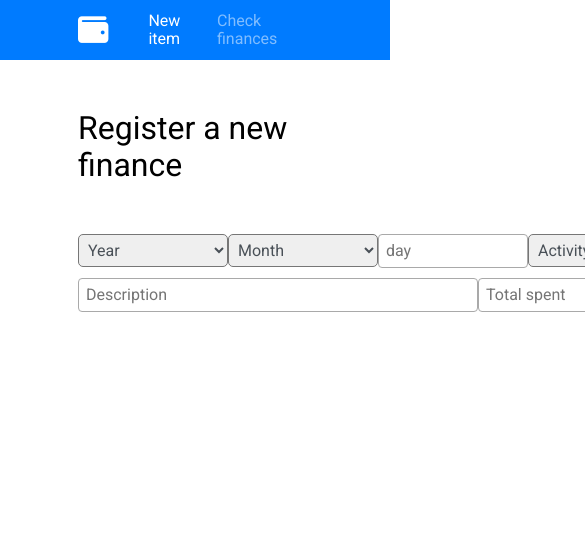
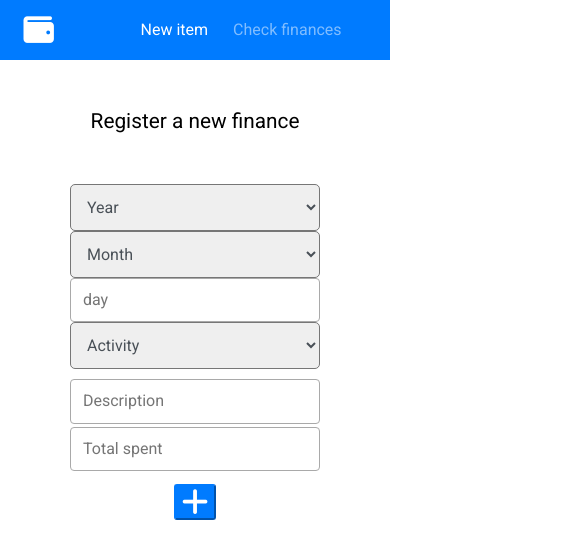
Before and after one commit to henriquetty/PersonalFinance, a plain HTML site: page index.html in a window 390 px wide. Shown: the top 558 px of the page, 585 px wide, since content can reach past the window. Drawn offline with Linux system fonts and the light colour scheme.

Commit message:
Finished responsible design for index

```diff
--- a/css/style.css
+++ b/css/style.css
@@ -59,18 +59,19 @@ section{
     margin: auto;
 }
 
-#top{
+#title{
     margin-top: 50px;
     margin-bottom: 50px;
 }
 
-#top h1{
+#title h1{
     font-weight: 200;
 }
 
+
 /* selects */
 
-#topp{
+#top{
     display: flex;
     flex-direction: row;
     justify-content: space-between;
@@ -98,7 +99,7 @@ section{
     border-radius: 5px;
 }
 
-#bott{
+#bot{
     display: flex;
     justify-content: space-between;
 }
@@ -131,3 +132,87 @@ section{
     transition: 0.2s;
     background-color: #056fe0;
 }
+
+
+/*  media query for the index */
+
+@media (max-width: 900px){
+    #header{
+        display: flex;
+        flex-direction: row;
+        justify-content: center;
+    }
+
+    #title h1{
+        text-align: center;
+    }
+
+    #top, #bot{
+        display: flex;
+        flex-direction: column;
+        align-items: center;
+    }
+
+    .year select, .month select{
+        width: 300px;
+    }
+
+    .day input{
+        width: 300px;
+    }
+
+    .type select{
+        width: 300px;
+    }
+
+    .description input, .value input{
+        margin-bottom: 3px;
+        width: 300px;
+    }
+
+    .button{
+        margin-top: 3px;
+    }
+}
+
+@media (max-width: 495px){
+    #header{
+        width: 100%;
+        display: flex;
+        flex-direction: row;
+        justify-content: space-around;
+    }
+
+    section{
+        width: 100%;
+    }
+
+    #title h1{
+        font-size: 1.3em;
+    }
+
+    .year select, .month select{
+        width: 250px;
+        padding: 12px;
+    }
+
+    .day input{
+        width: 250px;
+        padding: 12px;
+    }
+
+    .type select{
+        width: 250px;
+        padding: 12px;
+    }
+
+    .description input, .value input{
+        margin-bottom: 3px;
+        width: 250px;
+        padding: 12px;
+    }
+
+    .button{
+        margin-top: 10px;
+    }
+}
--- a/index.html
+++ b/index.html
@@ -23,11 +23,11 @@
         </header>
         <section>
             <div id="main-area">
-                <div id="top">
+                <div id="title">
                     <h1>Register a new finance</h1>
                 </div>
                 <div id="add-finance">
-                    <div id="topp">
+                    <div id="top">
                         <div class="year">
                             <select name="addfinance" id="year">
                                 <option value="">Year</option>
@@ -68,13 +68,13 @@
                                 <option value="3">Health</option>
                                 <option value="4">Transportation</option>
                                 <option value="5">Vehicle</option>
-                                option value="6">Fun</option>
+                                <option value="6">Fun</option>
                                 <option value="7">Travel</option>
                                 <option value="8">Other</option>
                             </select>
                         </div>
                     </div>
-                    <div id="bott">
+                    <div id="bot">
                         <div class="description">
                             <input type="text" name="" id="description" placeholder="Description">
                         </div>
```
